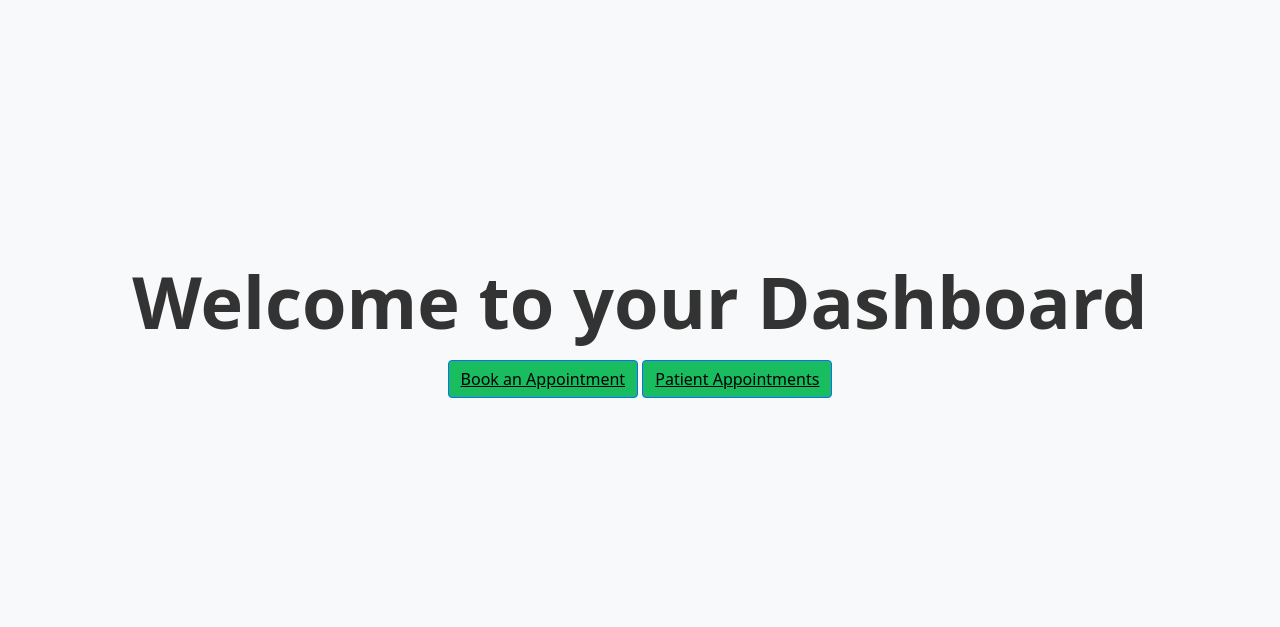
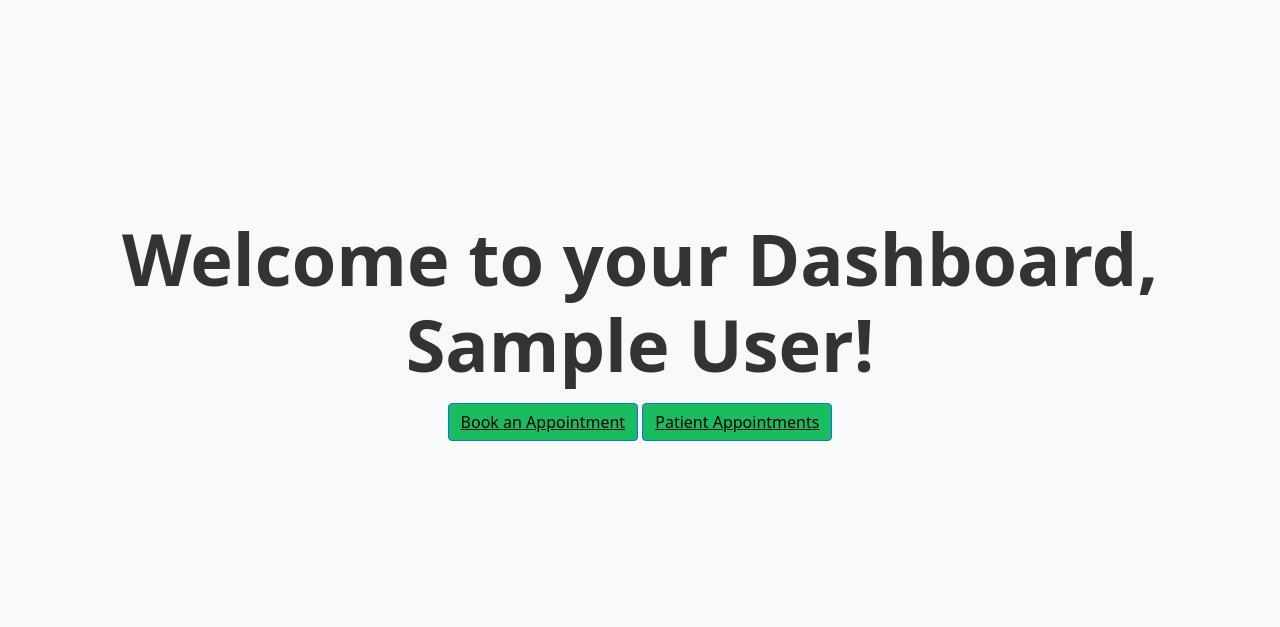
Before and after one commit to kalyancheerla/MedVoyage, a Django app: page /client_dashboard/ in a window 1280 px wide. Shown: the part 56-683 px from the top of the page. Run offline with Django 4.2, Linux system fonts and the light colour scheme; the visitor is signed in with stand-in values (Sample User, id 1).

Commit message:
small changes to patient dashboard and appointment (#35)
* small changes to patient dashboard and appointment

* test case changes

```diff
--- a/src/main/templates/clientdashboard.html
+++ b/src/main/templates/clientdashboard.html
@@ -6,7 +6,7 @@
 <div class="d-flex justify-content-center align-items-center" style="height: 84vh;">
     <figure class="text-center">
         <blockquote class="blockquote">
-            <h1 class="display-2 display-md-3 display-lg-4" style="color: #333;font-weight: bold;">Welcome to your Dashboard</h1>
+            <h1 class="display-2 display-md-3 display-lg-4" style="color: #333;font-weight: bold;">Welcome to your Dashboard, {{ user.first_name }} {{user.last_name}}!</h1>
         </blockquote>
         <div class="btn btn-primary btn-mv-green">
             <a href="{% url 'book_appointment' %}" style="color: #000;">Book an Appointment</a>
--- a/src/main/templates/patient_appointments.html
+++ b/src/main/templates/patient_appointments.html
@@ -14,7 +14,7 @@
     <ul>
     <p> <b>Upcoming Appointments </b>
     {% for appointment in upcoming_appointments %}
-    <li>Appointment with <b> Dr. {{appointment.doctor.user.username}}</b> is on <i>{{appointment.appointment_date}} from {{appointment.start_time}}-{{appointment.end_time}}</i> </li>
+    <li>Appointment with <b> Dr. {{appointment.doctor.user.first_name}} {{appointment.doctor.user.last_name}}</b> is on <i>{{appointment.appointment_date}} from {{appointment.start_time}}-{{appointment.end_time}}</i> </li>
 
     {% endfor %}
     {% if not upcoming_appointments %}
```
Also changed, not shown: src/main/tests/test_client_dashboard.py (+1 -1 lines).
